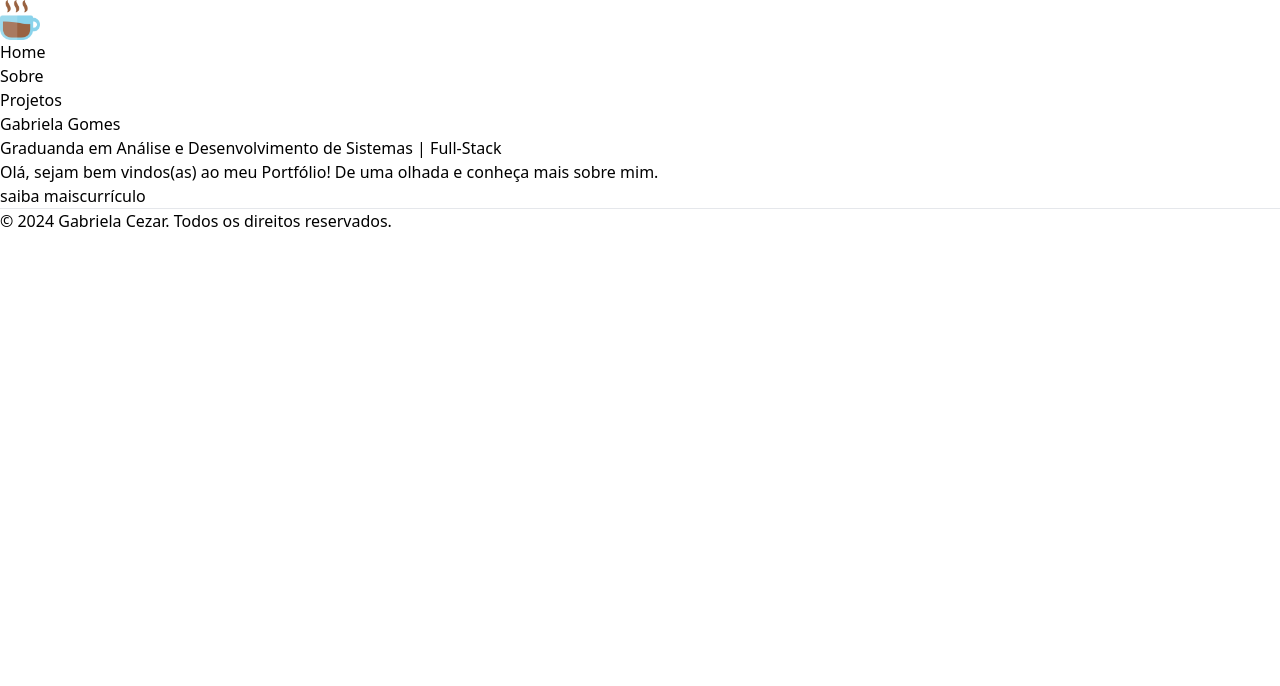
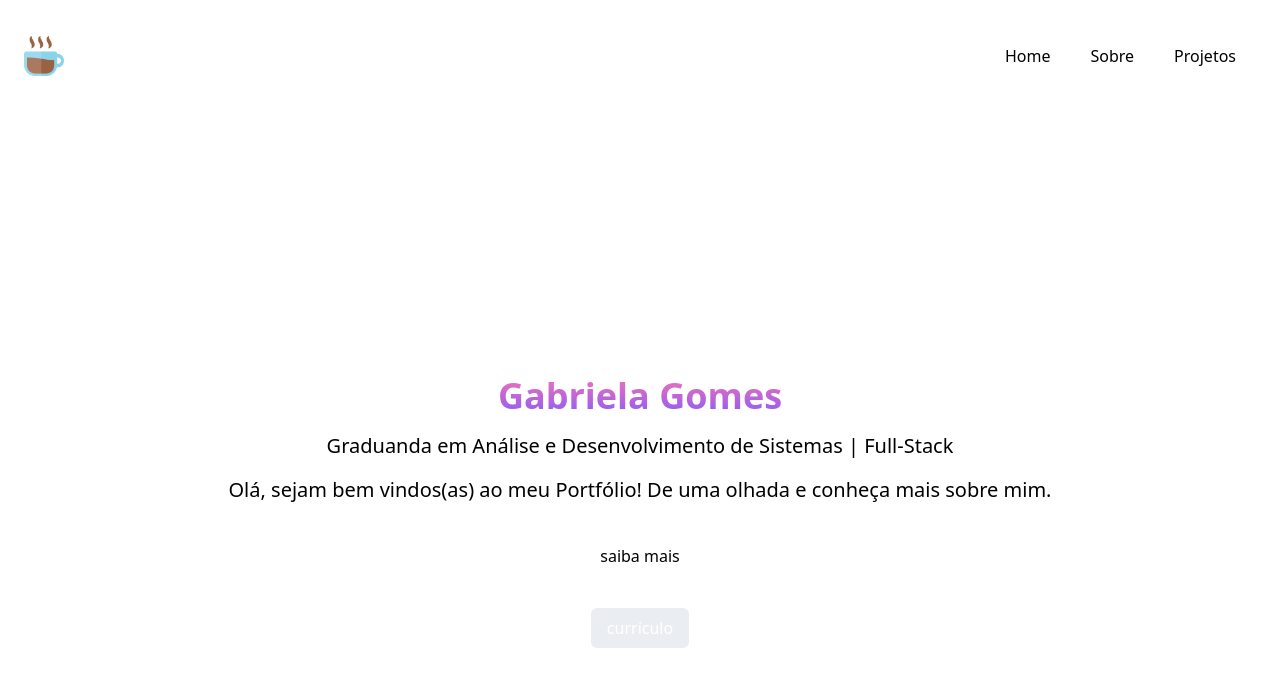
Before and after one commit to gabimezze/Portfolio, a Next.js app in the folder my-app/: page / in a window 1280 px wide. Shown: the top 686 px of the page. Built offline with nearby package versions, Linux system fonts and the light colour scheme.

Commit message:
update style

```diff
--- a/my-app/src/app/globals.css
+++ b/my-app/src/app/globals.css
@@ -1,3 +1,50 @@
 @tailwind base;
 @tailwind components;
 @tailwind utilities;
+
+@layer components {
+  header {
+    @apply flex justify-between items-center p-6;
+  }
+  .cabecalho li {
+    @apply m-5 inline-flex space-x-4 hover:text-slate-400 hover:text-opacity-55;
+  }
+  .rodape {
+    @apply bg-transparent text-white container mx-auto flex justify-center mt-32 mb-0;
+  }
+  .rodape hr {
+    @apply  bg-gray-300;
+  }
+  .home h1{
+    @apply animate-slide-in-left bg-gradient-to-t from-violet-500 to-pink-400 bg-clip-text text-transparent text-4xl font-semibold mb-0;
+  }
+  .home p{
+    @apply animate-slide-in-left text-xl mt-4 ;
+  }
+  .home {
+    @apply flex flex-col justify-center items-center h-screen overflow-hidden text-left;
+  }
+  .home a {
+    @apply flex space-x-4 mt-8 animate-slide-in-left ;
+  }
+  .sb {
+    @apply grid grid-cols-2 gap-4 mt-8 bg-white text-black py-2 px-4 rounded-md hover:bg-slate-200;
+  }
+  .bntc {
+    @apply grid grid-cols-2 gap-4 mt-8 bg-slate-400 bg-opacity-20 text-white py-2 px-4 rounded-md hover:bg-white hover:bg-opacity-25;
+  }
+  @keyframes slide-in-left {
+    0% {
+      transform: translateX(-100%);
+      opacity: 0;
+    }
+    100% {
+      transform: translateX(0);
+      opacity: 1;
+    }
+  }
+
+  .animate-slide-in-left {
+    animation: slide-in-left 1s ease-out forwards;
+  }
+}
```
